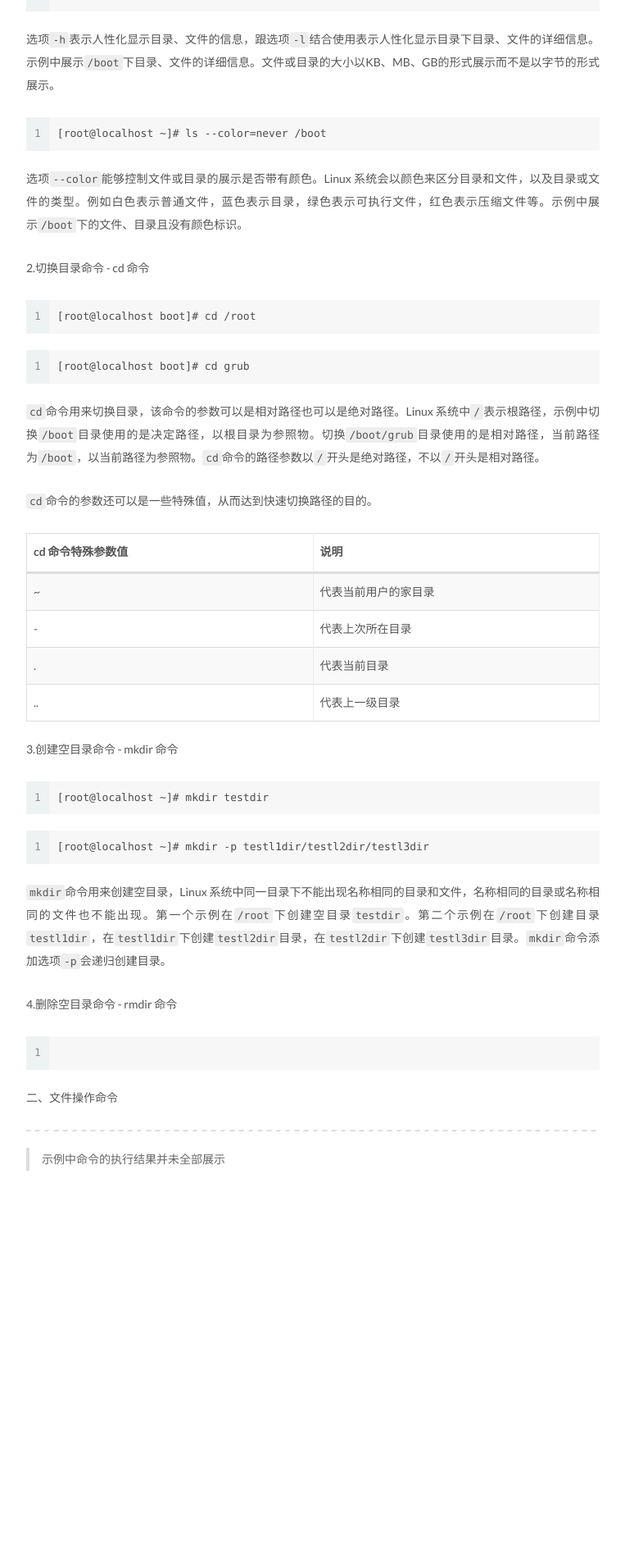
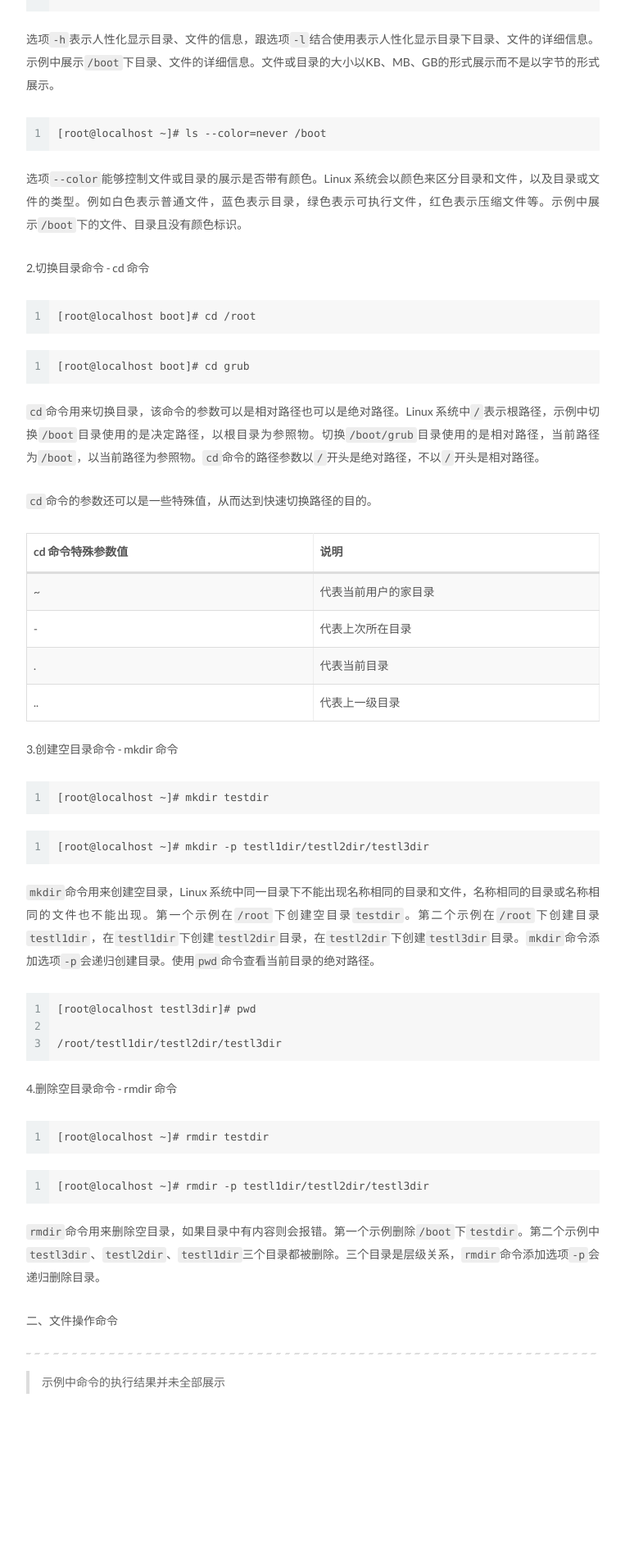
Before and after one commit to chuyibo/chuyibo.github.io, a Jekyll site: the page built from _posts/2021-01-07-Linux 基础命令(二).md, in a window 1280 px wide. Shown: the part 1700-3610 px from the top of the page at 82% size, without its empty margins (258-1021 px from the left). Built offline with Jekyll 4.4.1, drawn with Linux system fonts in a browser that asks for light colours; before the commit the page ends 3338 px from its top, so only the background shows below that.

Commit message:
2021/01/10

````diff
--- a/_posts/2021-01-07-Linux 基础命令(二).md
+++ b/_posts/2021-01-07-Linux 基础命令(二).md
@@ -100,13 +100,27 @@ drwxr-xr-x. 3 root root 4.0K 1月   8 00:39 efi
 [root@localhost ~]# mkdir -p testl1dir/testl2dir/testl3dir
 ```
 
-`mkdir`命令用来创建空目录，Linux 系统中同一目录下不能出现名称相同的目录和文件，名称相同的目录或名称相同的文件也不能出现。第一个示例在`/root`下创建空目录`testdir`。第二个示例在`/root`下创建目录`testl1dir`，在`testl1dir`下创建`testl2dir`目录，在`testl2dir`下创建`testl3dir`目录。`mkdir`命令添加选项`-p`会递归创建目录。
+`mkdir`命令用来创建空目录，Linux 系统中同一目录下不能出现名称相同的目录和文件，名称相同的目录或名称相同的文件也不能出现。第一个示例在`/root`下创建空目录`testdir`。第二个示例在`/root`下创建目录`testl1dir`，在`testl1dir`下创建`testl2dir`目录，在`testl2dir`下创建`testl3dir`目录。`mkdir`命令添加选项`-p`会递归创建目录。使用`pwd`命令查看当前目录的绝对路径。
+
+```
+[root@localhost testl3dir]# pwd
+
+/root/testl1dir/testl2dir/testl3dir
+```
+
+
 
 4.删除空目录命令 - rmdir 命令
 
 ```
+[root@localhost ~]# rmdir testdir
+```
 
 ```
+[root@localhost ~]# rmdir -p testl1dir/testl2dir/testl3dir
+```
+
+`rmdir`命令用来删除空目录，如果目录中有内容则会报错。第一个示例删除`/boot`下`testdir`。第二个示例中`testl3dir`、`testl2dir`、`testl1dir`三个目录都被删除。三个目录是层级关系，`rmdir`命令添加选项`-p`会递归删除目录。
 
 二、文件操作命令
 
````
